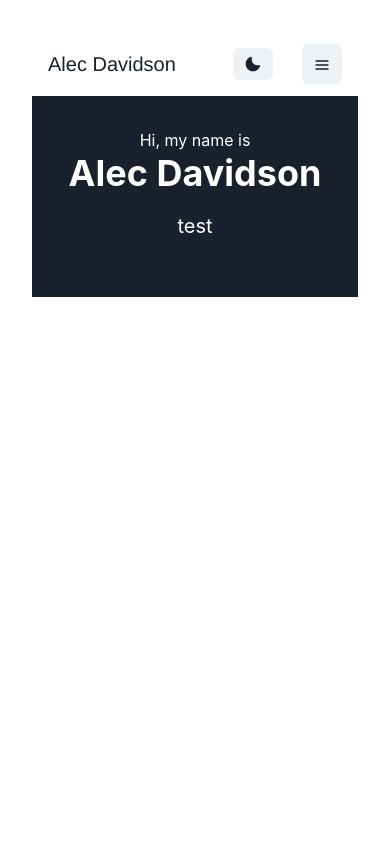
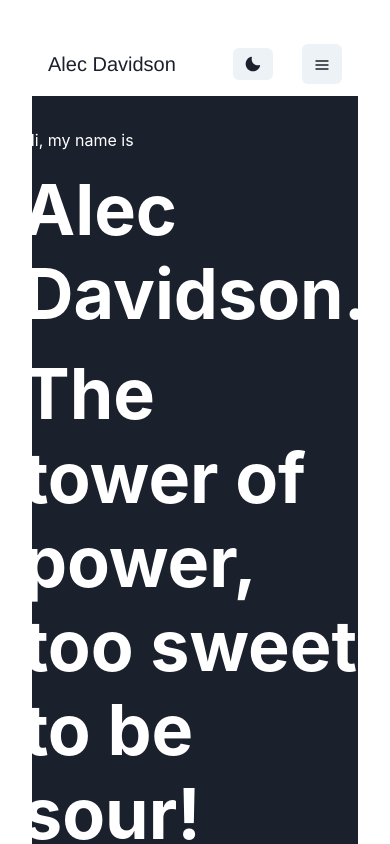
Before and after one commit to AlecJDavidson/AlecJDavidson, a React (Vite) app: page / in a window 390 px wide. Shown: the top 844 px of the page. Built offline with nearby package versions, Linux system fonts and the light colour scheme; the HTML template or start-up script is replaced by a standard one.

Commit message:
Hero component is looking better. Need to work on centering and how it renders on mobile.

```diff
--- a/src/components/ui-components/hero/Hero.tsx
+++ b/src/components/ui-components/hero/Hero.tsx
@@ -1,29 +1,59 @@
-
-import React from 'react';
-import { Box, Heading, Text } from '@chakra-ui/react';
+import React from 'react'
+import { Box, Heading, Text, VStack } from '@chakra-ui/react'
 
 interface HeroStatementProps {
-  hello: string;
-  title: string;
-  subtitle: string;
-  buttonText: string;
+  hello: string
+  title: string
+  title2: string
+  subtitle: string
 }
 
 const HeroStatement: React.FC<HeroStatementProps> = ({
+  hello,
   title,
+  title2,
   subtitle,
 }) => {
   return (
-    <Box p={8} bg="gray.800" color="white">
-      <Text>Hi, my name is</Text>
-      <Heading as="h1" size="2xl" mb={4}>
-        {title}
-      </Heading>
-      <Text fontSize="xl" mb={6}>
-        {subtitle}
-      </Text>
+    <Box
+      p={8}
+      bg='gray.800'
+      color='white'
+      display='flex'
+      justifyContent='center'
+      alignItems='center'
+      flexDirection='column'
+      textAlign='left'
+    >
+      <VStack spacing={4} alignItems='flex-start'>
+        <Text fontSize={'1rem'}  maxWidth='30rem' textAlign='left'>
+          {hello}
+        </Text>
+        <Heading
+          as='h1'
+          size='2xl'
+          fontSize='4.375rem'
+          fontWeight='bolder'
+          textAlign='left'
+          maxWidth='40rem'
+        >
+          {title}
+        </Heading>
+        <Heading
+          as='h1'
+          size='2xl'
+          fontSize='4.375rem'
+          textAlign='left'
+          maxWidth='45rem'
+        >
+          {title2}
+        </Heading>
+        <Text fontSize='1.25rem' mb={6} textAlign='left' maxWidth='35rem' margin={'1.5rem 0px'}>
+          {subtitle}
+        </Text>
+      </VStack>
     </Box>
-  );
-};
+  )
+}
 
-export default HeroStatement;
+export default HeroStatement
--- a/src/views/home/Home.tsx
+++ b/src/views/home/Home.tsx
@@ -1,7 +1,14 @@
 import 'react'
 import HeroStatement from '../../components/ui-components/hero/Hero'
 const Home = () => {
-  return <HeroStatement hello='Hi, my name is' title='Alec Davidson' subtitle='test' buttonText='test' />
+  return (
+    <HeroStatement
+      hello='Hi, my name is'
+      title='Alec Davidson.'
+      title2='The tower of power, too sweet to be sour!'
+      subtitle='test'
+    />
+  )
 }
 
 export default Home
```
